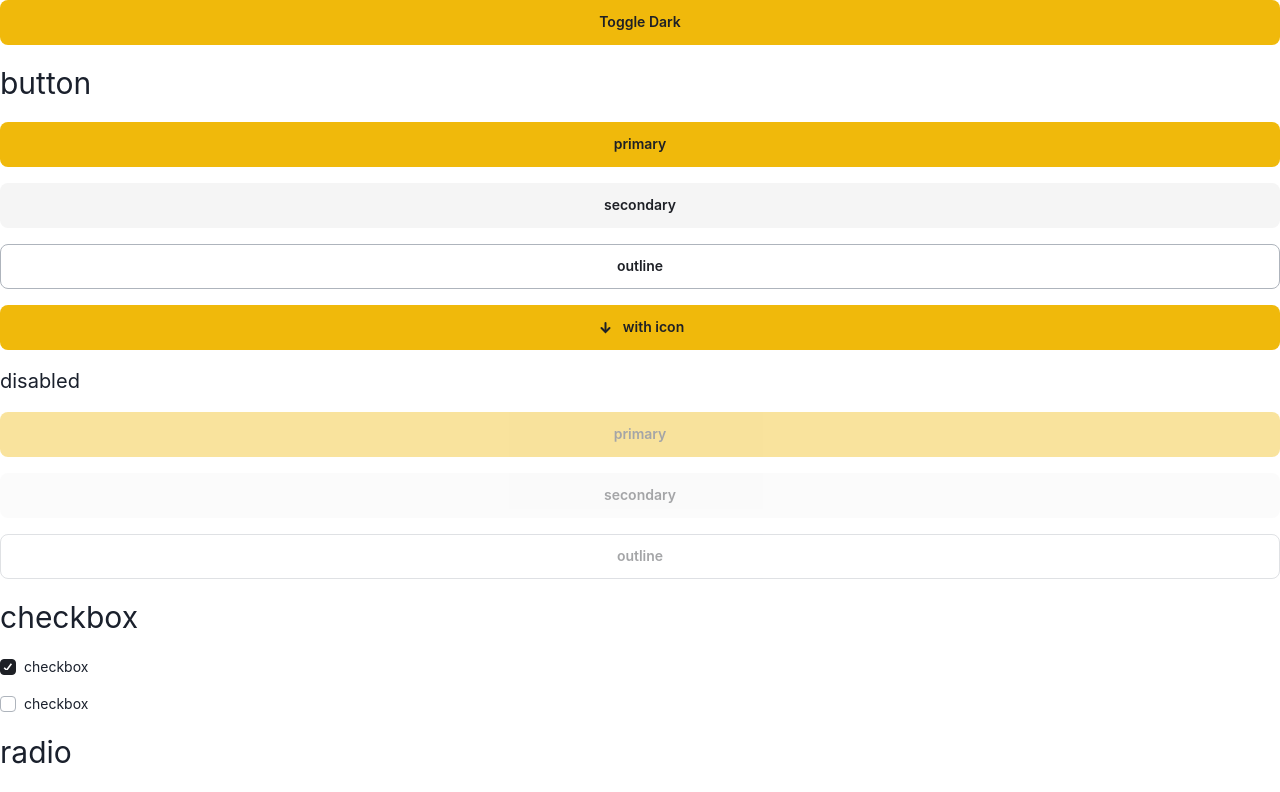
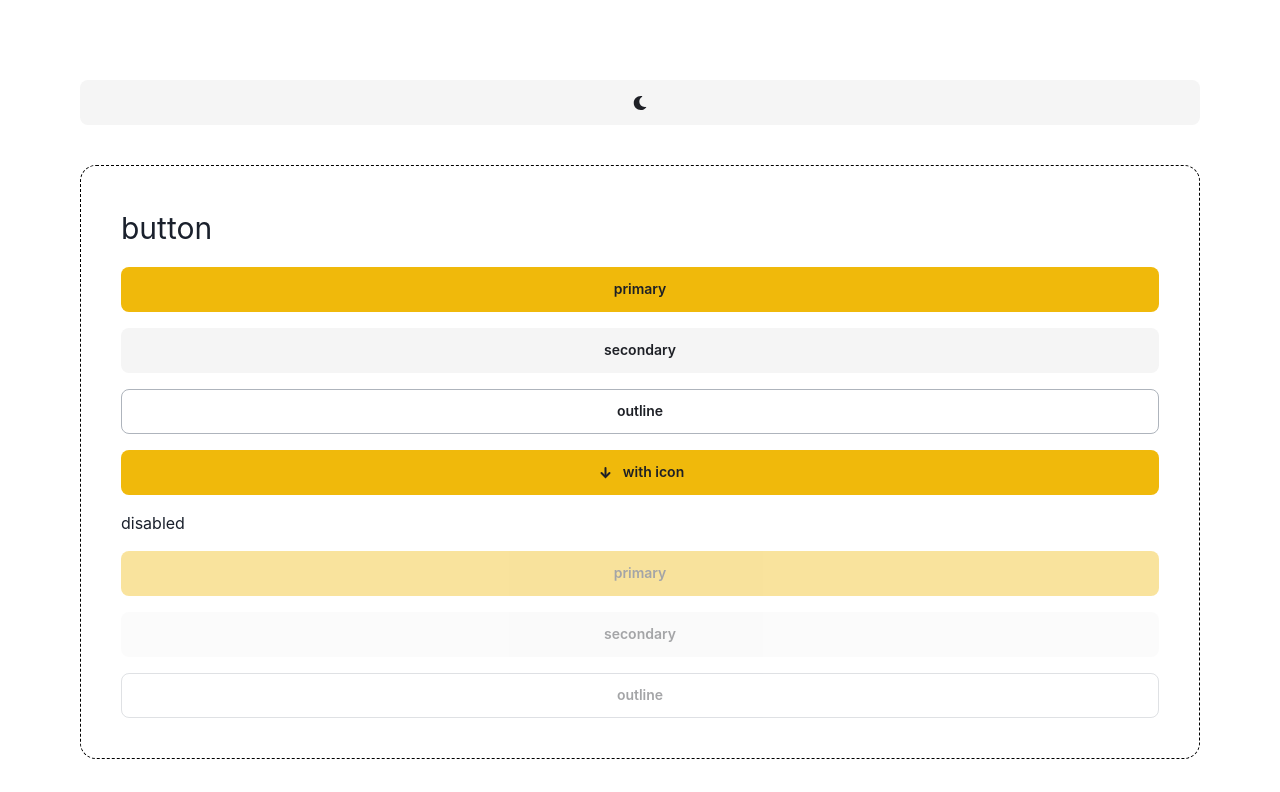
Before and after one commit to essj/honeycomb-v2, a React (Create React App) app: page / in a window 1280 px wide. Shown: the top 792 px of the page. Built offline with nearby package versions, Linux system fonts and the light colour scheme.

Commit message:
style: Better layout for demo page

```diff
--- a/src/modules/theme/index.ts
+++ b/src/modules/theme/index.ts
@@ -1,4 +1,4 @@
-import { extendTheme } from '@chakra-ui/react';
+import { ChakraTheme, extendTheme } from '@chakra-ui/react';
 
 import { colors } from './colors';
 import { components } from './components';
@@ -6,4 +6,12 @@ import { shadows } from './shadows';
 import { sizes } from './sizes';
 import { typography } from './typography';
 
-export const theme = extendTheme({ colors, components, shadows, sizes, typography });
+export type Theme = ChakraTheme & {
+  colors: typeof colors;
+  components: typeof components;
+  shadows: typeof shadows;
+  sizes: typeof sizes;
+  typography: typeof typography;
+};
+
+export const theme = extendTheme({ colors, components, shadows, sizes, typography }) as Theme;
--- a/src/modules/theme/sizes.ts
+++ b/src/modules/theme/sizes.ts
@@ -11,4 +11,5 @@ export const sizes = {
   '8': '32px',
   '9': '36px',
   '10': '40px',
+  '20': '80px',
 };
--- /dev/null
+++ b/src/pages/App/ComponentContainer/index.tsx
@@ -0,0 +1,21 @@
+import React from 'react';
+import { Flex } from '@chakra-ui/react';
+
+import { theme } from '../../../modules/theme';
+
+export const ComponentContainer = (props: React.ComponentPropsWithoutRef<typeof Flex>) => {
+  return (
+    <Flex
+      border="1px dashed black"
+      borderRadius={theme.sizes['4']}
+      flexDirection="column"
+      padding={theme.sizes['10']}
+      sx={{
+        '> *:not(:last-child)': {
+          marginBottom: theme.sizes['4'],
+        },
+      }}
+      {...props}
+    />
+  );
+};
--- a/src/pages/App/index.tsx
+++ b/src/pages/App/index.tsx
@@ -11,9 +11,12 @@ import {
 
 import { theme } from '../../modules/theme';
 
+import { ComponentContainer } from './ComponentContainer';
 import { ReactComponent as Icon } from './icon.svg';
+import { ReactComponent as IconMoon } from './moon.svg';
+import { ReactComponent as IconSun } from './sun.svg';
 
-export const VARIANTS = ['primary', 'secondary', 'outline'] as const;
+const BUTTON_VARIANTS = ['primary', 'secondary', 'outline'] as const;
 
 const App = () => {
   const { colorMode, toggleColorMode } = useColorMode();
@@ -21,29 +24,38 @@ const App = () => {
   return (
     <Flex
       flexDirection="column"
+      margin={theme.sizes['20']}
       sx={{
         '> *:not(:last-child)': {
-          marginBottom: theme.sizes['4'],
+          marginBottom: theme.sizes['10'],
         },
       }}
     >
-      <Button onClick={toggleColorMode}>Toggle {colorMode === 'light' ? 'Dark' : 'Light'}</Button>
+      <Button variant="secondary" onClick={toggleColorMode}>
+        {colorMode === 'light' ? <IconMoon /> : <IconSun />}
+      </Button>
+
+      <ComponentContainer>
         <Text fontSize="3xl">button</Text>
-      {VARIANTS.map((variant) => (
+        {BUTTON_VARIANTS.map((variant) => (
           <Button variant={variant}>{variant}</Button>
         ))}
         <Button leftIcon={<Icon />}>with icon</Button>
-      <Text fontSize="xl">disabled</Text>
-      {VARIANTS.map((variant) => (
+        <Text fontSize="md">disabled</Text>
+        {BUTTON_VARIANTS.map((variant) => (
           <Button variant={variant} disabled>
             {variant}
           </Button>
         ))}
+      </ComponentContainer>
 
+      <ComponentContainer>
         <Text fontSize="3xl">checkbox</Text>
         <Checkbox defaultChecked>checkbox</Checkbox>
         <Checkbox>checkbox</Checkbox>
+      </ComponentContainer>
 
+      <ComponentContainer>
         <Text fontSize="3xl">radio</Text>
         <RadioGroup defaultValue="1">
           <Stack spacing={theme.sizes['4']} direction="row">
@@ -51,6 +63,7 @@ const App = () => {
             <Radio value="2">radio</Radio>
           </Stack>
         </RadioGroup>
+      </ComponentContainer>
     </Flex>
   );
 };
```
Also changed, not shown: src/pages/App/moon.svg (added), src/pages/App/sun.svg (added). Lines whose indentation alone changed are shown as unchanged.
